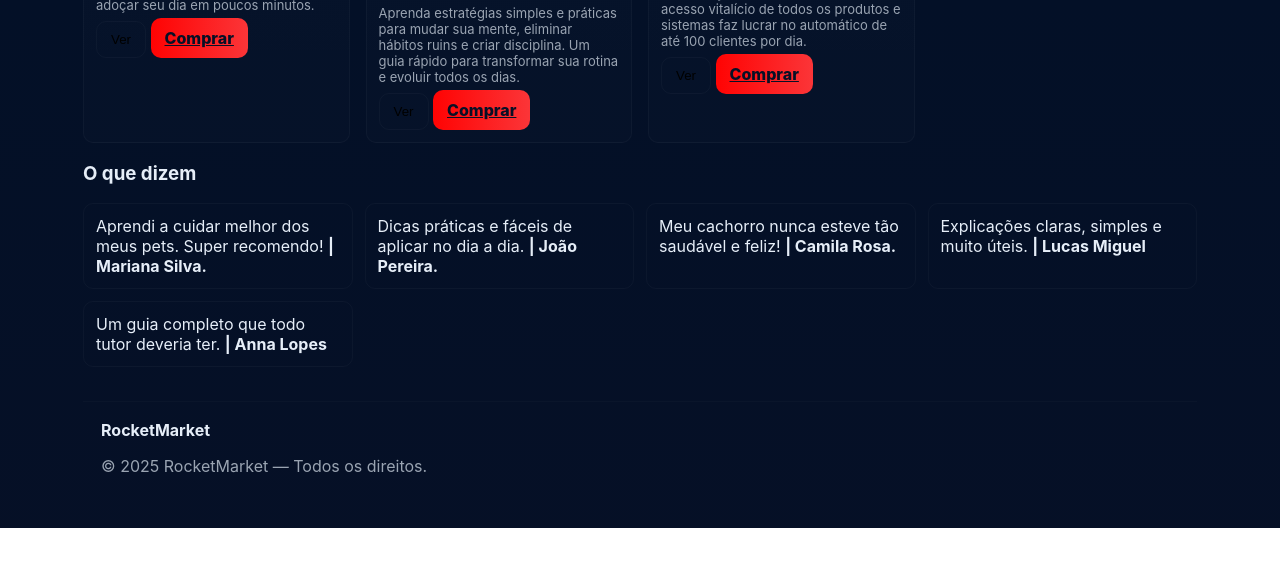
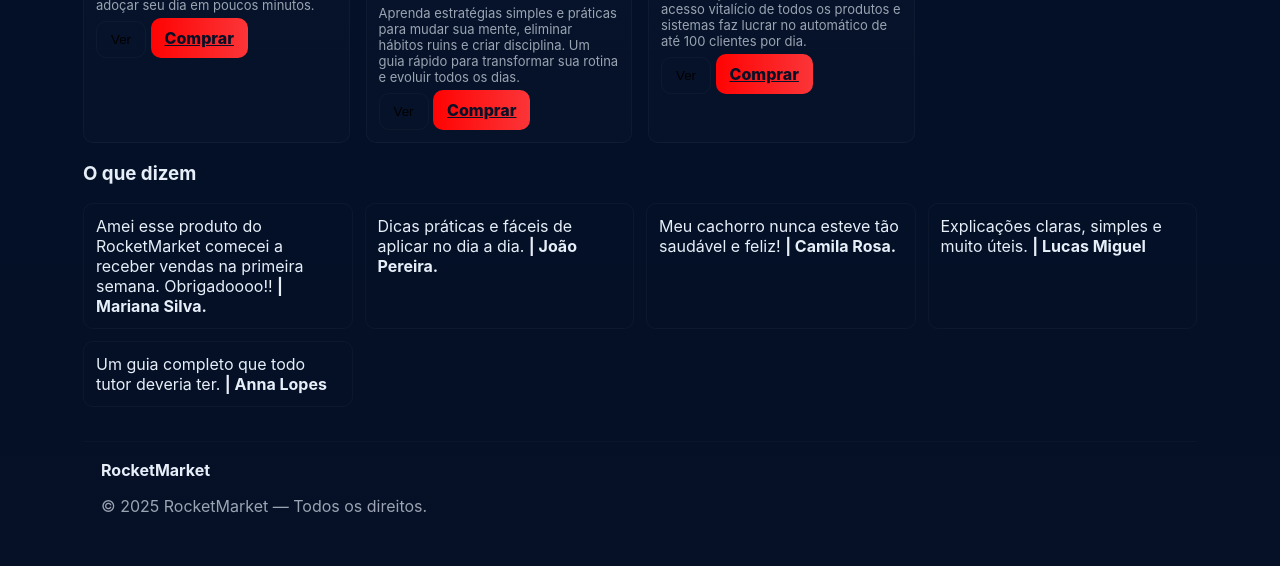
Before and after one commit to RocketMarketDigital/Rocket-Market-Digital, a plain HTML site: page index.html in a window 1280 px wide. Shown: the part 1602-2168 px from the top of the page. Before the commit the page ends 2130 px from the top, so only its background shows below. Drawn offline with Linux system fonts and the light colour scheme.

Commit message:
Add files via upload

```diff
--- a/index.html
+++ b/index.html
@@ -45,7 +45,7 @@
       <section id="depoimentos" class="depoimentos">
         <h3>O que dizem</h3>
         <div class="depo-grid">
-          <div class="depo">Aprendi a cuidar melhor dos meus pets. Super recomendo! <strong>| Mariana Silva.</strong></div>
+          <div class="depo">Amei esse produto do RocketMarket comecei a receber vendas na primeira semana. Obrigadoooo!! <strong>| Mariana Silva.</strong></div>
           <div class="depo">Dicas práticas e fáceis de aplicar no dia a dia. <strong>| João Pereira.</strong></div>
           <div class="depo">Meu cachorro nunca esteve tão saudável e feliz! <strong>| Camila Rosa.</strong></div>
           <div class="depo">Explicações claras, simples e muito úteis. <strong>| Lucas Miguel</strong></div>
```
